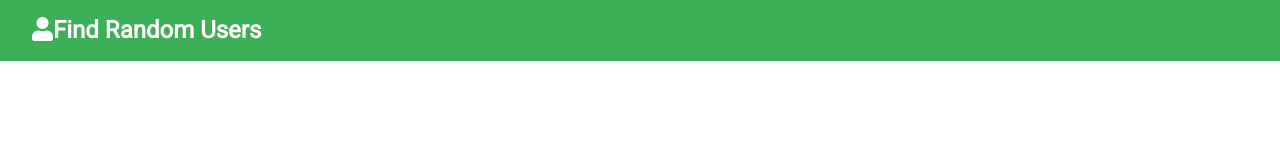
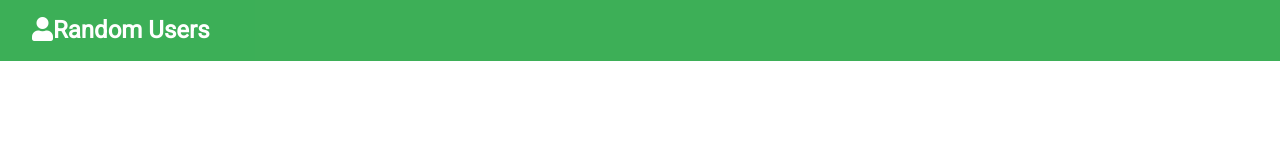
Before and after one commit to gerardinhoo/random_users, a React (Create React App) app: page / in a window 1280 px wide. Shown: the top 160 px of the page. Built offline with nearby package versions, Linux system fonts and the light colour scheme.

Commit message:
Quick fix

```diff
--- a/src/components/layout/Navbar.js
+++ b/src/components/layout/Navbar.js
@@ -3,7 +3,7 @@ import PropTypes from "prop-types";
 
 class Navbar extends Component {
   static defaultProps = {
-    title: "Find Random Users",
+    title: "Random Users",
     icon: "fas fa-user"
   };
 
@@ -16,6 +16,7 @@ class Navbar extends Component {
       <nav className="navbar bg-success">
         <h1>
           <i className={this.props.icon} />
+          {""}
           {this.props.title}
         </h1>
       </nav>
```
